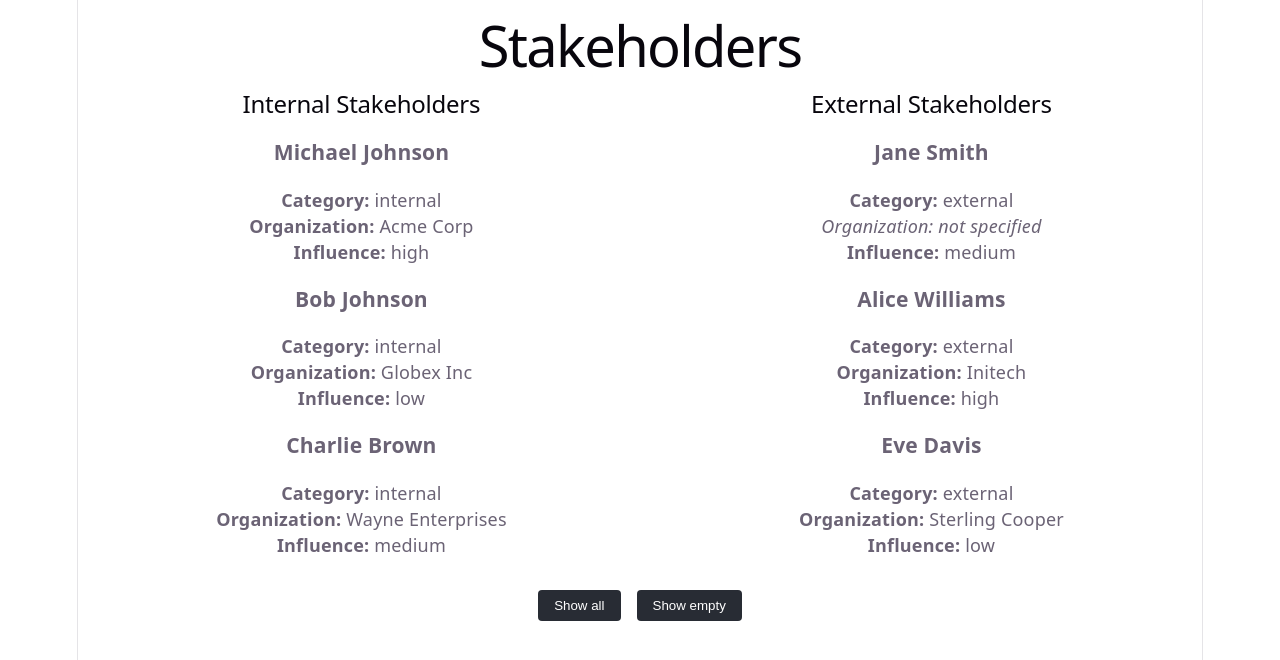
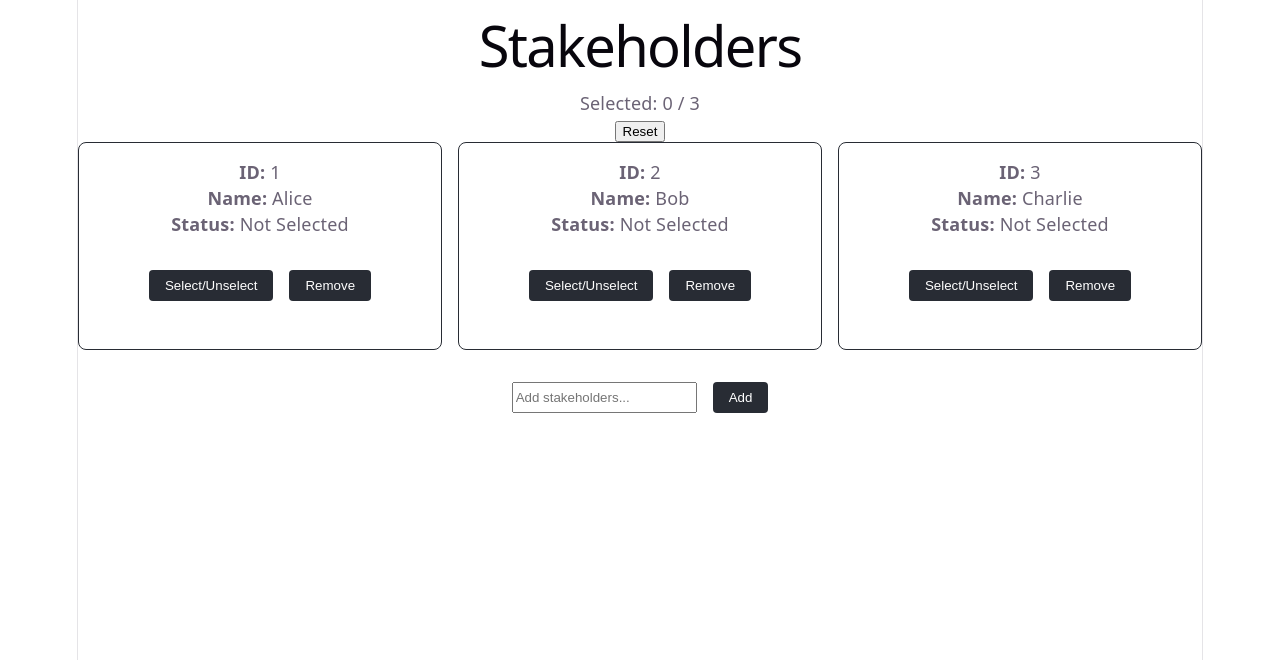
Before and after one commit to Konrem/learn, a React (Vite) app in the folder apps/react-lab/: page / in a window 1280 px wide. Shown: the top 660 px of the page. Built offline with nearby package versions, Linux system fonts and the light colour scheme.

Commit message:
feat(react): add shortlist stakeholdes and interactions

```diff
--- a/apps/react-lab/src/App.tsx
+++ b/apps/react-lab/src/App.tsx
@@ -1,6 +1,8 @@
 // import DashboardPage from './modules/06-jsx-components/DashboardPage'
 import './App.css'
-import { StakeholderPage } from './modules/08-lists-rendering/StakeholderPage'
+import ShortlistPage from './modules/09-events-state/ShortlistPage'
+// import StakeholderItem from './modules/08-lists-rendering/StakeholderItem'
+// import { StakeholderPage } from './modules/08-lists-rendering/StakeholderPage'
 
 function App() {
 
@@ -8,7 +10,8 @@ function App() {
     <>
       {/* <DashboardPage /> */}
       {/* <TeamPage /> */}
-      <StakeholderPage />
+      {/* <StakeholderPage /> */}
+      <ShortlistPage />
     </>
   )
 }
--- /dev/null
+++ b/apps/react-lab/src/modules/09-events-state/ShortlistPage.tsx
@@ -0,0 +1,83 @@
+import { useState } from "react";
+import { initialStakeholders } from "./initialStakeholders";
+import StakeholderRow from "./StakeholderRow";
+
+export default function ShortlistPage() {
+  const [stakeholders, setStakeholders] = useState(initialStakeholders);
+  const [name, setName] = useState("");
+
+  const handleAddStakeholder = () => {
+    if (name.trim() === "") {
+      console.log("Name cannot be empty");
+      return;
+    } else {
+      setStakeholders((prevStakeholders) => [
+        ...prevStakeholders,
+        {
+          id: Date.now(),
+          name: name.startsWith(" ") ? name.trim() : name,
+          selected: false,
+        },
+      ]);
+    }
+  };
+  const handleReset = () => {
+  setStakeholders(
+    initialStakeholders.map((stakeholder) => ({
+      ...stakeholder,
+    }))
+  );
+};
+
+  return (
+    <div>
+      <h1>Stakeholders</h1>
+      <p>Selected: {stakeholders.filter((s) => s.selected).length} / {stakeholders.length}</p>
+      <button onClick={() => handleReset()}>Reset</button>
+      <div className="stakeholder-list">
+        {stakeholders.map((stakeholder) => (
+          <div className="summary-card" key={stakeholder.id}>
+            <p>
+              <b>ID: </b>
+              {stakeholder.id}
+            </p>
+            <p>
+              <b>Name: </b>
+              {stakeholder.name}
+            </p>
+            <p>
+              <b>Status: </b>
+              {stakeholder.selected ? "Selected" : "Not Selected"}
+            </p>
+            <StakeholderRow
+              stakeholder={stakeholder}
+              onSelect={(updatedStakeholder) => {
+                setStakeholders((prevStakeholders) =>
+                  prevStakeholders.map((card) =>
+                    card.id === updatedStakeholder.id ? updatedStakeholder : card
+                  )
+                );
+              }}
+              onRemove={(stakeholderToRemove) => {
+                setStakeholders((prevStakeholders) =>
+                  prevStakeholders.filter((card) => card.id !== stakeholderToRemove.id)
+                );
+              }}
+            />
+          </div>
+        ))}
+      </div>
+      <div className="stakeholder-page-buttons">
+        <input
+          type="text"
+          name="add"
+          id="add"
+          value={name}
+          onChange={(e) => setName(e.target.value)}
+          placeholder="Add stakeholders..."
+        />
+        <button onClick={handleAddStakeholder}>Add</button>
+      </div>
+    </div>
+  );
+}
--- /dev/null
+++ b/apps/react-lab/src/modules/09-events-state/StakeholderRow.tsx
@@ -0,0 +1,16 @@
+import { type Stakeholder } from "./types";
+
+interface StakeholderRowProps {
+  stakeholder: Stakeholder;
+  onSelect: (stakeholder: Stakeholder) => void;
+  onRemove: (stakeholder: Stakeholder) => void;
+}
+
+export default function StakeholderRow({ stakeholder, onSelect, onRemove }: StakeholderRowProps) {
+  return (
+    <div className="stakeholder-page-buttons">
+      <button onClick={() => onSelect({...stakeholder, selected: !stakeholder.selected})}>Select/Unselect</button>
+      <button onClick={() => onRemove(stakeholder)}>Remove</button>
+    </div>
+  );
+}
--- /dev/null
+++ b/apps/react-lab/src/modules/09-events-state/initialStakeholders.ts
@@ -0,0 +1,7 @@
+import {type Stakeholder} from "./types"
+
+export const initialStakeholders: Stakeholder[] = [
+    { id: 1, name: "Alice", selected: false },
+    { id: 2, name: "Bob", selected: false },
+    { id: 3, name: "Charlie", selected: false }
+]
--- /dev/null
+++ b/apps/react-lab/src/modules/09-events-state/types.ts
@@ -0,0 +1,5 @@
+export interface Stakeholder {
+  id: number
+  name: string
+  selected: boolean
+}
```
